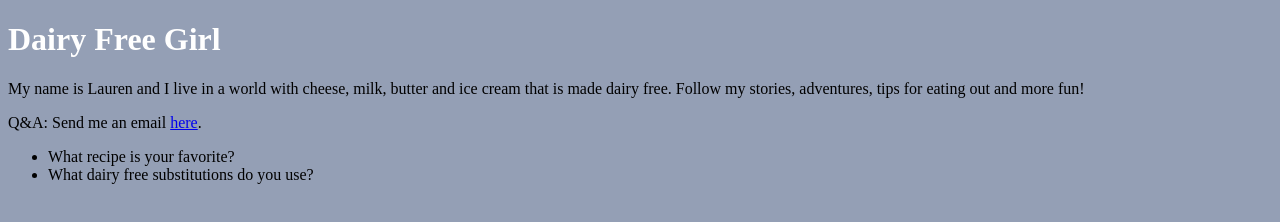
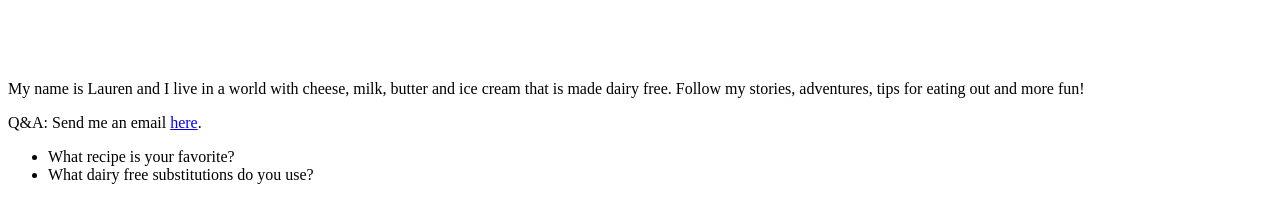
Before and after one commit to breidigaml/breidigaml.github.io, a plain HTML site: page index.html in a window 1280 px wide. Drawn offline with Linux system fonts and the light colour scheme.

Commit message:
Update style.css

```diff
--- a/style.css
+++ b/style.css
@@ -1,7 +1,3 @@
-body {
-	background-color: #949fb5;
-}
-
 h1 {
 	color: white;
 }
```
